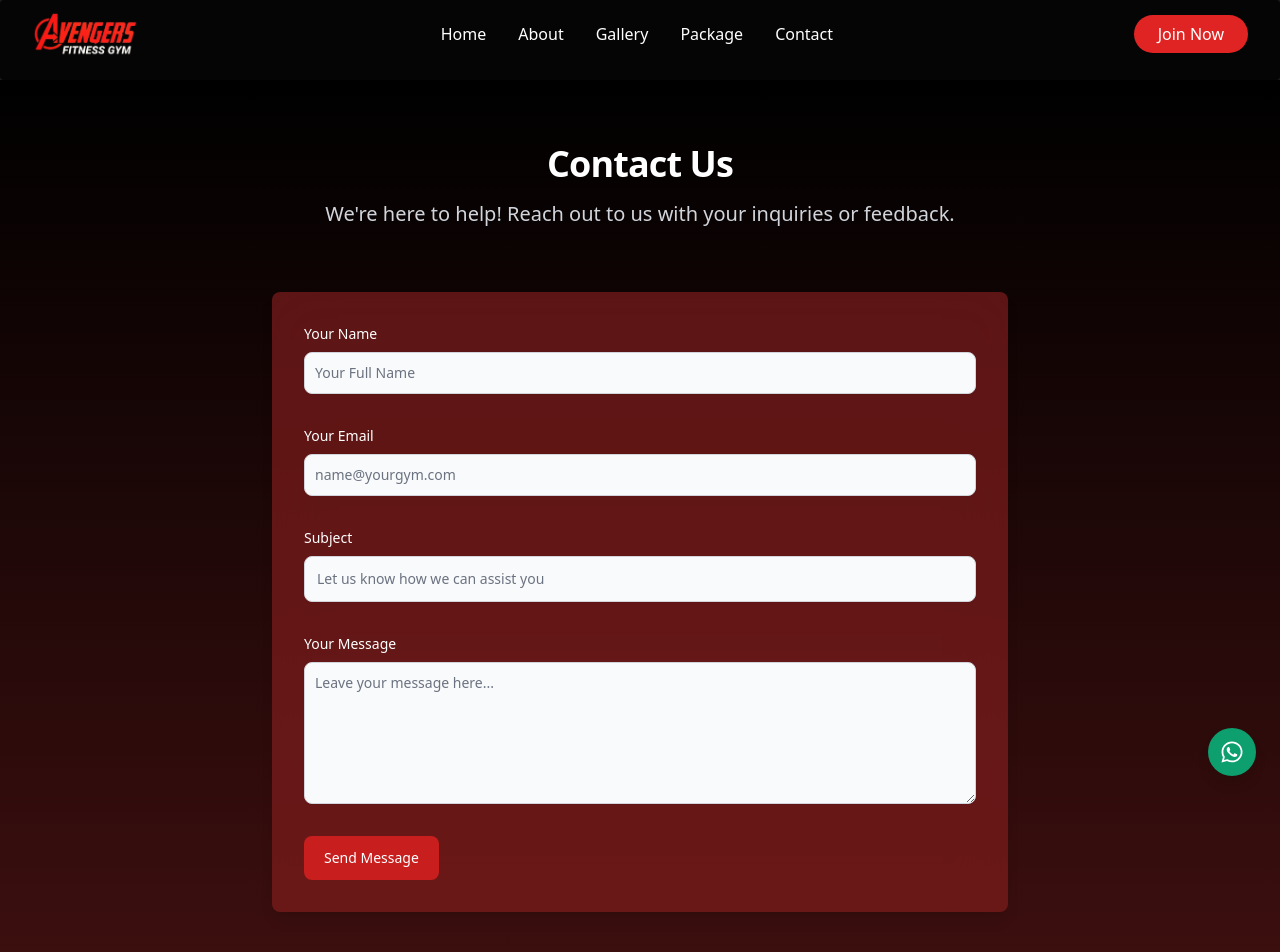
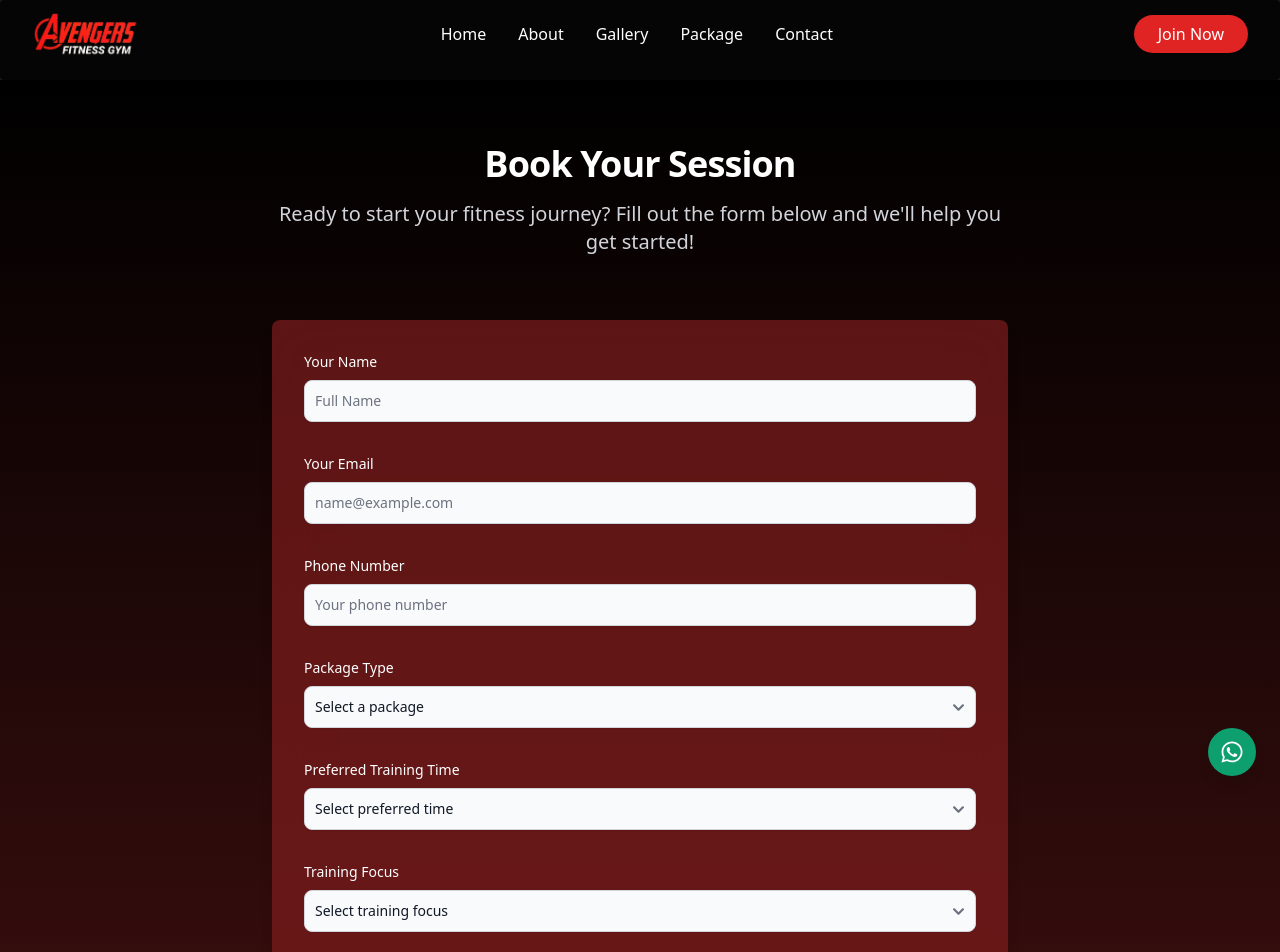
Before and after one commit to mathiverse/avengers-gym, a React (Vite) app: page /contact in a window 1280 px wide. Shown: the top 952 px of the page. Built offline with nearby package versions, Linux system fonts and the light colour scheme.

Commit message:
Added contact form with email functionality and modal response

```diff
--- a/src/pages/Contact.jsx
+++ b/src/pages/Contact.jsx
@@ -1,15 +1,30 @@
 import React, { useState } from "react";
+import { useNavigate } from "react-router-dom";
 
 const Contact = () => {
+  const navigate = useNavigate();
   // Form state management
   const [formData, setFormData] = useState({
     name: '',
     email: '',
-    subject: '',
+    phone: '',
+    packageType: '', // Changed from membershipType
+    preferredTime: '',
+    trainingType: '',
     message: ''
   });
   const [isLoading, setIsLoading] = useState(false);
   const [status, setStatus] = useState({ type: '', message: '' });
+  const [showModal, setShowModal] = useState(false);
+
+  // Handle modal close
+  const handleCloseModal = () => {
+    setShowModal(false);
+    // Only navigate to home if it was a successful submission
+    if (status.type === 'success') {
+      navigate('/');
+    }
+  };
 
   // Handle input changes
   const handleChange = (e) => {
@@ -25,23 +40,54 @@ const Contact = () => {
     setIsLoading(true);
     setStatus({ type: '', message: '' });
 
+    console.log('Submitting form with data:', formData);
+    console.log('Backend URL:', import.meta.env.VITE_BACKEND_URL);
+
     try {
-      // Simulate API call - replace with actual backend integration
-      await new Promise(resolve => setTimeout(resolve, 1500));
+      const response = await fetch(`${import.meta.env.VITE_BACKEND_URL}/api/contact`, {
+        method: 'POST',
+        headers: {
+          'Content-Type': 'application/json',
+        },
+        body: JSON.stringify(formData)
+      });
 
-      // Future backend integration here
-      // await axios.post('/api/contact', formData);
+      console.log('Response status:', response.status);
+      const data = await response.json();
+      console.log('Response data:', data);
 
-      setStatus({
-        type: 'success',
-        message: 'Thank you for your message! We will get back to you soon.'
-      });
-      setFormData({ name: '', email: '', subject: '', message: '' });
+      if (response.ok) {
+        setStatus({
+          type: 'success',
+          message: 'Thank you for your inquiry! Our team will contact you shortly to discuss your training preferences.'
+        });
+        setFormData({
+          name: '',
+          email: '',
+          phone: '',
+          packageType: '',
+          preferredTime: '',
+          trainingType: '',
+          message: ''
+        });
+
+        if (data.previewUrls) {
+          console.log('Email Preview URLs:', data.previewUrls);
+          window.open(data.previewUrls.userEmail, '_blank');
+        }
+
+        // Show modal instead of status message
+        setShowModal(true);
+      } else {
+        throw new Error(data.message || 'Something went wrong');
+      }
     } catch (error) {
+      console.error('Error submitting form:', error);
       setStatus({
         type: 'error',
-        message: 'Something went wrong. Please try again later.'
+        message: error.message || 'Something went wrong. Please try again later.'
       });
+      setShowModal(true);
     } finally {
       setIsLoading(false);
     }
@@ -49,84 +95,153 @@ const Contact = () => {
 
   return (
     <section className="relative bg-gradient-to-b from-black to-red-900">
+      {/* Modal */}
+      {showModal && (
+        <div className="fixed inset-0 z-50 flex items-center justify-center p-4 bg-black bg-opacity-50">
+          <div className="bg-white rounded-lg p-8 max-w-md w-full transform transition-all">
+            <div className={`text-center ${status.type === 'success' ? 'text-green-600' : 'text-red-600'}`}>
+              <div className="mb-4">
+                {status.type === 'success' ? (
+                  <svg className="mx-auto h-12 w-12 text-green-600" fill="none" stroke="currentColor" viewBox="0 0 24 24">
+                    <path strokeLinecap="round" strokeLinejoin="round" strokeWidth="2" d="M5 13l4 4L19 7"></path>
+                  </svg>
+                ) : (
+                  <svg className="mx-auto h-12 w-12 text-red-600" fill="none" stroke="currentColor" viewBox="0 0 24 24">
+                    <path strokeLinecap="round" strokeLinejoin="round" strokeWidth="2" d="M6 18L18 6M6 6l12 12"></path>
+                  </svg>
+                )}
+              </div>
+              <h3 className="text-lg font-medium mb-4">
+                {status.type === 'success' ? 'Booking Successful!' : 'Error'}
+              </h3>
+              <p className="text-sm text-gray-600 mb-6">{status.message}</p>
+              <button
+                onClick={handleCloseModal}
+                className="inline-flex justify-center px-4 py-2 text-sm font-medium text-white bg-red-600 border border-transparent rounded-md hover:bg-red-700 focus:outline-none focus-visible:ring-2 focus-visible:ring-offset-2 focus-visible:ring-red-500"
+              >
+                {status.type === 'success' ? 'OK' : 'Close'}
+              </button>
+            </div>
+          </div>
+        </div>
+      )}
+
       <div className="relative z-10 py-8 lg:py-16 px-4 mx-auto max-w-screen-md">
         <h2 className="mb-4 text-4xl tracking-tight font-extrabold text-center text-white dark:text-white" data-aos="fade-up" data-aos-duration="1000">
-          Contact Us
+          Book Your Session
         </h2>
         <p className="mb-8 lg:mb-16 font-light text-center text-gray-300 dark:text-gray-400 sm:text-xl" data-aos="fade-up" data-aos-duration="1200">
-          We're here to help! Reach out to us with your inquiries or feedback.
+          Ready to start your fitness journey? Fill out the form below and we'll help you get started!
         </p>
-
-        {/* Status messages */}
-        {status.message && (
-          <div className={`p-4 mb-4 rounded ${
-            status.type === 'success' ? 'bg-green-100 text-green-700' : 'bg-red-100 text-red-700'
-          }`}>
-            {status.message}
-          </div>
-        )}
 
         <form onSubmit={handleSubmit} className="space-y-8 bg-opacity-70 p-8 rounded-lg shadow-lg backdrop-blur-xl bg-darkRed dark:bg-opacity-80" data-aos="zoom-in" data-aos-duration="1200">
           <div>
-            <label for="name" className="block mb-2 text-sm font-medium text-white-900 dark:text-gray-300">Your Name</label>
+            <label htmlFor="name" className="block mb-2 text-sm font-medium text-white-900 dark:text-gray-300">Your Name</label>
             <input
               type="text"
               id="name"
               name="name"
               value={formData.name}
               onChange={handleChange}
-              className="shadow-sm bg-gray-50 border border-gray-300 text-gray-900 text-sm rounded-lg focus:ring-red-500 focus:border-red-500 block w-full p-2.5 dark:bg-gray-700 dark:border-gray-600 dark:placeholder-gray-400 dark:text-white dark:focus:ring-red-500 dark:focus:border-red-500 dark:shadow-sm-light"
-              placeholder="Your Full Name"
+              className="shadow-sm bg-gray-50 border border-gray-300 text-gray-900 text-sm rounded-lg focus:ring-red-500 focus:border-red-500 block w-full p-2.5"
+              placeholder="Full Name"
               required
             />
           </div>
           <div>
-            <label for="email" className="block mb-2 text-sm font-medium text-white-900 dark:text-gray-300">Your Email</label>
+            <label htmlFor="email" className="block mb-2 text-sm font-medium text-white-900 dark:text-gray-300">Your Email</label>
             <input
               type="email"
               id="email"
               name="email"
               value={formData.email}
               onChange={handleChange}
-              className="shadow-sm bg-gray-50 border border-gray-300 text-gray-900 text-sm rounded-lg focus:ring-red-500 focus:border-red-500 block w-full p-2.5 dark:bg-gray-700 dark:border-gray-600 dark:placeholder-gray-400 dark:text-white dark:focus:ring-red-500 dark:focus:border-red-500 dark:shadow-sm-light"
-              placeholder="name@yourgym.com"
+              className="shadow-sm bg-gray-50 border border-gray-300 text-gray-900 text-sm rounded-lg focus:ring-red-500 focus:border-red-500 block w-full p-2.5"
+              placeholder="name@example.com"
               required
             />
           </div>
           <div>
-            <label for="subject" className="block mb-2 text-sm font-medium text-white-900 dark:text-gray-300">Subject</label>
+            <label htmlFor="phone" className="block mb-2 text-sm font-medium text-white-900 dark:text-gray-300">Phone Number</label>
             <input
-              type="text"
-              id="subject"
-              name="subject"
-              value={formData.subject}
+              type="tel"
+              id="phone"
+              name="phone"
+              value={formData.phone}
               onChange={handleChange}
-              className="block p-3 w-full text-sm text-gray-900 bg-gray-50 rounded-lg border border-gray-300 shadow-sm focus:ring-red-500 focus:border-red-500 dark:bg-gray-700 dark:border-gray-600 dark:placeholder-gray-400 dark:text-white dark:focus:ring-red-500 dark:focus:border-red-500 dark:shadow-sm-light"
-              placeholder="Let us know how we can assist you"
+              className="shadow-sm bg-gray-50 border border-gray-300 text-gray-900 text-sm rounded-lg focus:ring-red-500 focus:border-red-500 block w-full p-2.5"
+              placeholder="Your phone number"
               required
             />
           </div>
           <div>
-            <label for="message" className="block mb-2 text-sm font-medium text-white-900 dark:text-gray-400">Your Message</label>
+            <label htmlFor="packageType" className="block mb-2 text-sm font-medium text-white-900 dark:text-gray-300">Package Type</label>
+            <select
+              id="packageType"
+              name="packageType"
+              value={formData.packageType}
+              onChange={handleChange}
+              className="shadow-sm bg-gray-50 border border-gray-300 text-gray-900 text-sm rounded-lg focus:ring-red-500 focus:border-red-500 block w-full p-2.5"
+              required
+            >
+              <option value="">Select a package</option>
+              <option value="contest">Contest Preparation (₹6,000/month)</option>
+              <option value="personal">Personal Training (₹3,000/month)</option>
+              <option value="online">Online Coaching (₹3,000/month)</option>
+            </select>
+          </div>
+          <div>
+            <label htmlFor="preferredTime" className="block mb-2 text-sm font-medium text-white-900 dark:text-gray-300">Preferred Training Time</label>
+            <select
+              id="preferredTime"
+              name="preferredTime"
+              value={formData.preferredTime}
+              onChange={handleChange}
+              className="shadow-sm bg-gray-50 border border-gray-300 text-gray-900 text-sm rounded-lg focus:ring-red-500 focus:border-red-500 block w-full p-2.5"
+              required
+            >
+              <option value="">Select preferred time</option>
+              <option value="morning">Morning (5:30 AM - 11:30 AM)</option>
+              <option value="evening">Evening (4:30 PM - 9:30 PM)</option>
+            </select>
+          </div>
+          <div>
+            <label htmlFor="trainingType" className="block mb-2 text-sm font-medium text-white-900 dark:text-gray-300">Training Focus</label>
+            <select
+              id="trainingType"
+              name="trainingType"
+              value={formData.trainingType}
+              onChange={handleChange}
+              className="shadow-sm bg-gray-50 border border-gray-300 text-gray-900 text-sm rounded-lg focus:ring-red-500 focus:border-red-500 block w-full p-2.5"
+              required
+            >
+              <option value="">Select training focus</option>
+              <option value="weight-gain">Weight Gain</option>
+              <option value="fat-loss">Fat Loss</option>
+              <option value="cardio">Cardio Classes</option>
+              <option value="diet">Diet & Nutrition</option>
+            </select>
+          </div>
+          <div>
+            <label htmlFor="message" className="block mb-2 text-sm font-medium text-white-900 dark:text-gray-400">Additional Information</label>
             <textarea
               id="message"
               name="message"
               value={formData.message}
               onChange={handleChange}
-              rows="6"
-              className="block p-2.5 w-full text-sm text-gray-900 bg-gray-50 rounded-lg shadow-sm border border-gray-300 focus:ring-red-500 focus:border-red-500 dark:bg-gray-700 dark:border-gray-600 dark:placeholder-gray-400 dark:text-white dark:focus:ring-red-500 dark:focus:border-red-500"
-              placeholder="Leave your message here..."
-              required
+              rows="4"
+              className="block p-2.5 w-full text-sm text-gray-900 bg-gray-50 rounded-lg shadow-sm border border-gray-300 focus:ring-red-500 focus:border-red-500"
+              placeholder="Any specific goals, health conditions, or questions..."
             ></textarea>
           </div>
           <button
             type="submit"
             disabled={isLoading}
-            className={`py-3 px-5 text-sm font-medium text-center text-white rounded-lg bg-red-700 sm:w-fit hover:bg-red-800 focus:ring-4 focus:outline-none focus:ring-red-300 dark:bg-red-600 dark:hover:bg-red-700 dark:focus:ring-red-800 ${
+            className={`py-3 px-5 text-sm font-medium text-center text-white rounded-lg bg-red-700 sm:w-fit hover:bg-red-800 focus:ring-4 focus:outline-none focus:ring-red-300 ${
               isLoading ? 'opacity-50 cursor-not-allowed' : ''
             }`}
           >
-            {isLoading ? 'Sending...' : 'Send Message'}
+            {isLoading ? 'Sending...' : 'Book Session'}
           </button>
         </form>
 
@@ -162,13 +277,13 @@ const Contact = () => {
             <div className="flex justify-center space-x-8 text-gray-300">
               <div>
                 <p className="font-semibold text-white">Opening Hours</p>
-                <p>Mon - Sat: 5:00 AM - 10:00 PM</p>
-                <p>Sunday: 6:00 AM - 8:00 PM</p>
+                <p>Morning: 5:30 AM - 11:30 AM</p>
+                <p>Evening: 4:30 PM - 9:30 PM</p>
               </div>
               <div>
                 <p className="font-semibold text-white">Contact</p>
-                <p>Phone: +91 98765 43210</p>
-                <p>Email: info@avengersgym.com</p>
+                <p>Phone: +91 99407 11214</p>
+                <p>WhatsApp: +91 94427 17478</p>
               </div>
             </div>
           </div>
--- a/vite.config.js
+++ b/vite.config.js
@@ -5,7 +5,7 @@ import react from '@vitejs/plugin-react'
 export default defineConfig({
   plugins: [react()],
   server: {
-    port: 3000,
+    port: 4000,
   },
   build: {
     outDir: 'dist',
```
Also changed, not shown: 1 other file (tests, documents, lock files or other folders).
